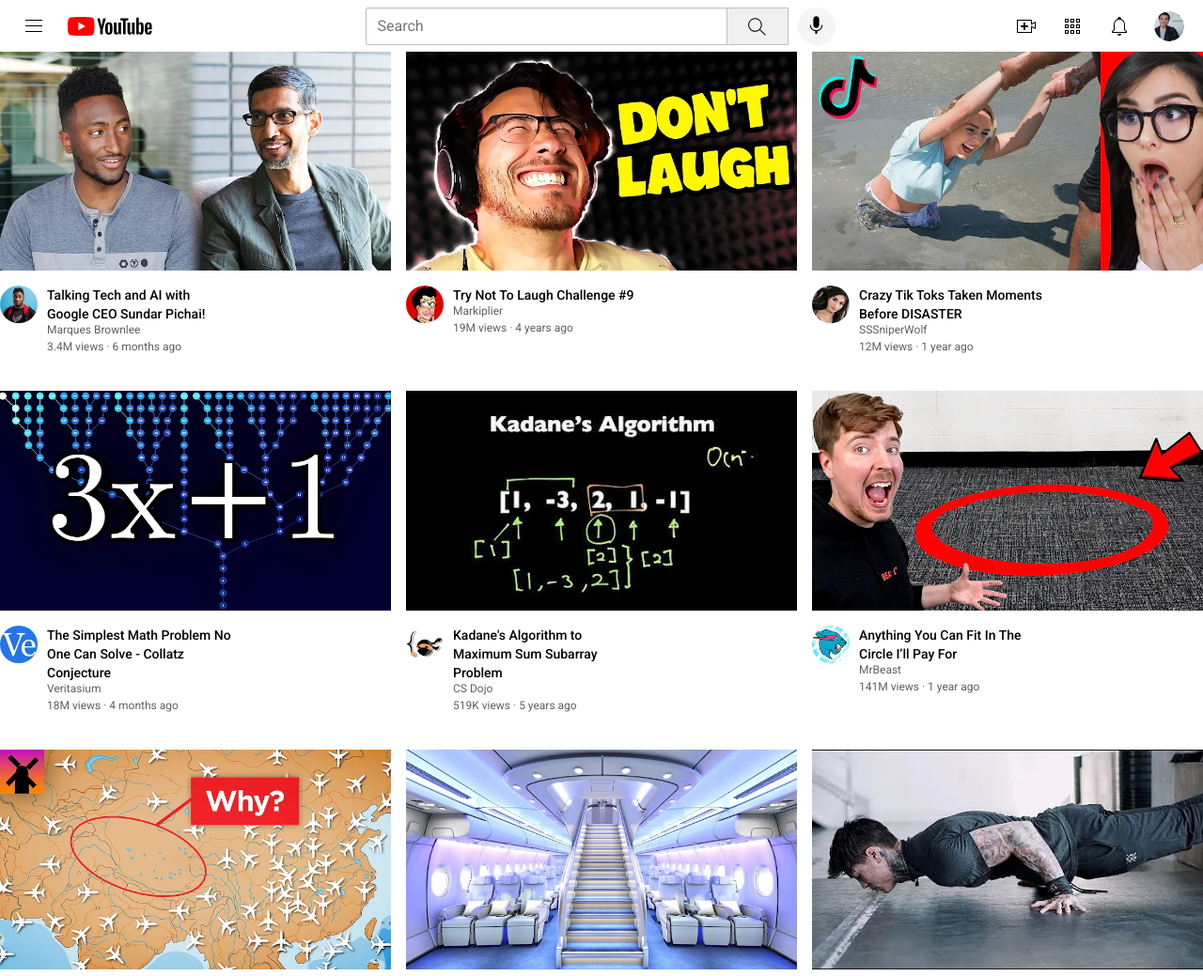
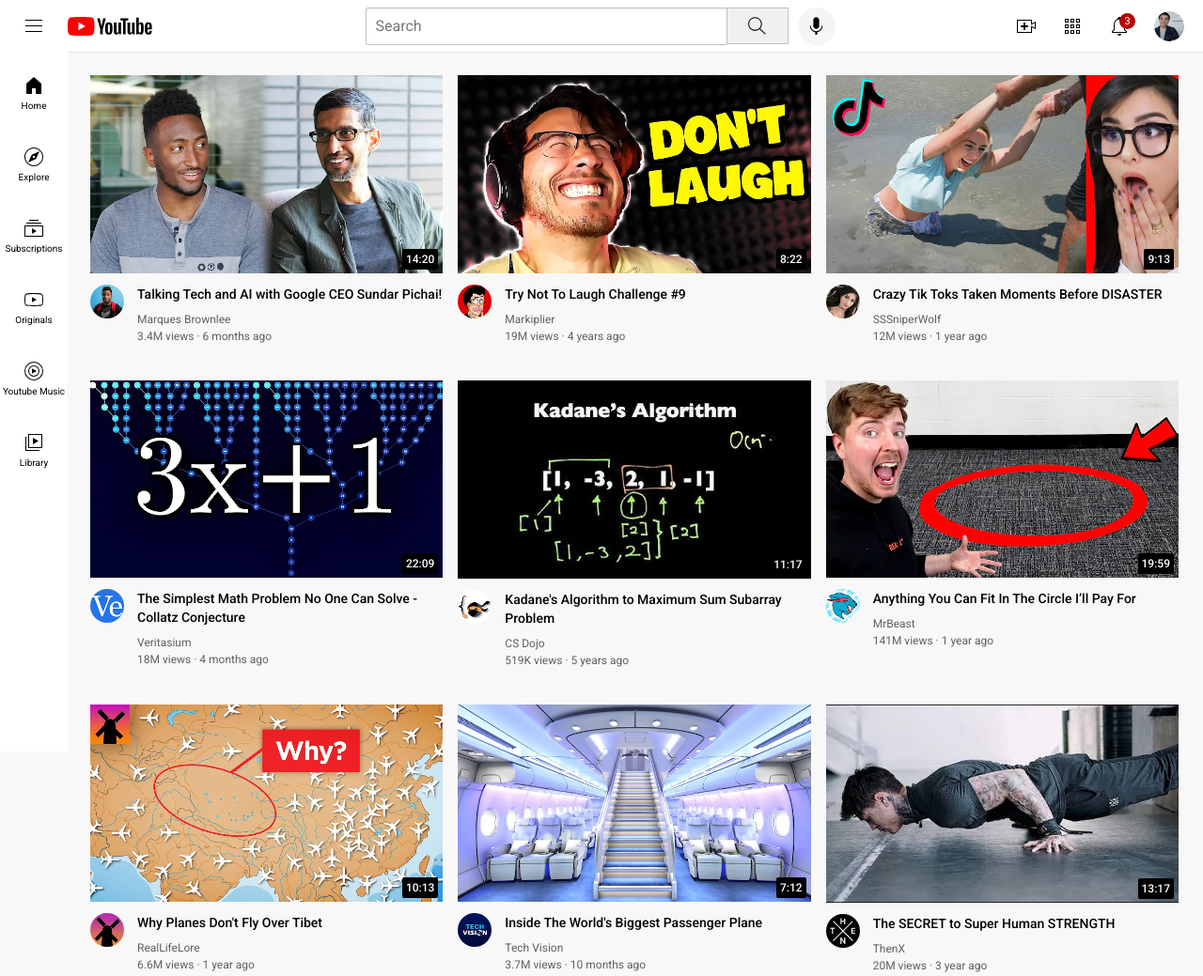
Before and after one commit to xlinh2301/Web, a plain HTML site: page HTML&CSS/youtube.html in a window 1280 px wide. Shown: the top 1039 px of the page at 94% size. Drawn offline with Linux system fonts and the light colour scheme.

Commit message:
final project 3/2

```diff
--- a/HTML&CSS/styles/generals.css
+++ b/HTML&CSS/styles/generals.css
@@ -6,4 +6,8 @@
 
 body {
     margin: 0;
+    padding-top: 80px;
+    padding-left: 96px;
+    padding-right: 26px;
+    background-color: rgb(248, 248, 248);
 }
--- a/HTML&CSS/styles/header.css
+++ b/HTML&CSS/styles/header.css
@@ -1,8 +1,20 @@
 .header {
     height: 55px;
+
     display: flex;
     flex-direction: row;
     justify-content: space-between;
+
+    position: fixed;
+    top: 0;
+    right: 0;
+    left: 0;
+    z-index: 100;
+
+    background-color: white;
+    border-bottom-width: 1px;
+    border-bottom-style: solid;
+    border-bottom-color: rgb(228, 228, 228);
 }
 
 .left-section {
@@ -32,7 +44,7 @@
 .search-bar {
     height: 36px;
     flex: 1;
-    padding-left: 12px;
+    padding-left: 10px;
     font-size: 16px;
     border-width: 1px;
     border-style: solid;
@@ -48,7 +60,7 @@
 }
 
 .search-button {
-    height: 40px;
+    height: 39px;
     width: 66px;
     background-color: rgb(240, 240, 240);
     border-width: 1px;
@@ -58,9 +70,46 @@
     margin-right: 10px;
 }
 
+.search-button,
+.voice-search-button,
+.upload-icon-container,
+.youtube-apps-icon-container,
+.notifications-container {
+    position: relative;
+    display: flex;
+    justify-content: center;
+    align-items: center;
+}
+
+.search-button .tooltip,
+.voice-search-button .tooltip,
+.upload-icon-container .tooltip,
+.youtube-apps-icon-container .tooltip,
+.notifications-container .tooltip {
+    font-family: Roboto, Arial;
+    font-size: 12px;
+    position: absolute;
+    opacity: 0;
+    background-color: gray;
+    color: white;
+    border-radius: 2px;
+    padding: 4px 8px;
+    bottom: -30px;
+    transition: opacity 0.15s;
+    pointer-events: none;
+    white-space: nowrap;
+}
+
+.search-button:hover .tooltip,
+.voice-search-button:hover .tooltip,
+.upload-icon-container:hover .tooltip,
+.youtube-apps-icon-container:hover .tooltip,
+.notifications-container:hover .tooltip {
+    opacity: 1;
+}
+
 .search-icon {
     height: 25px;
-    margin-top: 4px;
 }
 
 .voice-search-button {
@@ -96,7 +145,24 @@
     height: 24px;
 }
 
-.my-channel-icon{
+.notifications-container {
+    position: relative;
+}
+
+.notifications-counts {
+    font-family: Roboto, Arial;
+    font-size: 11px;
+
+    position: absolute;
+    background-color: rgb(181, 0, 0);
+    color: white;
+    top: -2px;
+    right: -5px;
+    padding: 2px 5px;
+    border-radius: 10px;
+}
+
+.current-user-picture{
     height: 32px;
     border-radius: 16px;
 }
--- /dev/null
+++ b/HTML&CSS/styles/sidebar.css
@@ -0,0 +1,33 @@
+.sidebar {
+    position: fixed;
+    top: 55px;
+    bottom: 0;
+    left: 0;
+    width: 72px;
+    background-color: white;
+    z-index: 200;
+    padding-top: 5px;
+}
+
+.sidebar-link {
+    height: 76px;
+    display: flex;
+    justify-content: center;
+    align-items: center;
+    flex-direction: column;
+    cursor: pointer;
+}
+
+.sidebar-link:hover {
+    background-color: rgb(235, 235, 235);
+}
+
+.sidebar-link img {
+    height: 24px;
+    margin-bottom: 4px;
+}
+
+.sidebar-link div {
+    font-family: Roboto, Arial;
+    font-size: 10px;
+}
--- a/HTML&CSS/styles/video.css
+++ b/HTML&CSS/styles/video.css
@@ -1,5 +1,3 @@
-
-
 .thumbnail {
     width: 100%;
 }
@@ -9,17 +7,7 @@
     font-size: 14px;
     font-weight: 500;
     line-height: 20px;
-    margin-bottom: 8 px;
-}
-
-.channel-pictures {
-    display: inline-block;
-    width: 50px;
-    vertical-align: top;
-}
-.video-info {
-    display: inline-block;
-    width: 200px;
+    margin-bottom: 10px;
 }
 
 .video-info-grid {
@@ -28,11 +16,12 @@
 }
 
 .profile-picture {
-    width: 40px;
+    width: 36px;
     border-radius: 50px;
 }
 .thumbnail-row {
-    margin-bottom: 12px;
+    margin-bottom: 8px;
+    position: relative;
 }
 .video-author,
 .video-stats {
@@ -49,3 +38,19 @@
     column-gap: 16px;
     row-gap: 40px;
 }
+
+.video-time {
+    font-family: Roboto, Arial;
+    font-size: 12px;
+    font-weight: 500;
+    position: absolute;
+    background-color: black;
+    color: white;
+    bottom: 8px;
+    right: 5px;
+    padding-left: 4px;
+    padding-right: 4px;
+    padding-top: 4px;
+    padding-bottom: 4px;
+    border-radius: 2px;
+}
--- a/HTML&CSS/youtube.html
+++ b/HTML&CSS/youtube.html
@@ -10,6 +10,7 @@
         <link rel="stylesheet" href="styles/generals.css">
         <link rel="stylesheet" href="styles/header.css">
         <link rel="stylesheet" href="styles/video.css">
+        <link rel="stylesheet" href="styles/sidebar.css">
 
     </head>
     <body>
@@ -26,26 +27,70 @@
 
                 <button class="search-button">
                     <img class="search-icon" src="icons/search.svg" alt="">
+                    <div class="tooltip">Search</div>
                 </button>
 
                 <button class="voice-search-button">
                     <img class="voice-search-icon" src="icons/voice-search-icon.svg" alt="">
+                    <div class="tooltip">Search with your voice</div>
                 </button>
             </div>
 
             <div class="right-section">
-                <img class="upload-icon" src="icons/upload.svg" alt="">
-                <img class="youtube-apps-icon" src="icons/youtube-apps.svg" alt="">
-                <img class="notifications-icon" src="icons/notifications.svg" alt="">
-                <img class="my-channel-icon" src="channel-pictures/my-channel.jpeg" alt="">
+                <div class="upload-icon-container">
+                    <img class="upload-icon" src="icons/upload.svg" alt="">
+                    <div class="tooltip">Create</div>
+                </div>
+                <div class="youtube-apps-icon-container">
+                    <img class="youtube-apps-icon" src="icons/youtube-apps.svg" alt="">
+                    <div class="tooltip">Youtube apps</div>
+                </div>
+                <div class="notifications-container">
+                    <img class="notifications-icon" src="icons/notifications.svg" alt="">
+                    <div class="notifications-counts">3</div>
+                    <div class="tooltip">Notifications</div>
+                </div>
+                <img class="current-user-picture" src="channel-pictures/my-channel.jpeg" alt="">
             </div>
         </div>
 
+        <div class="sidebar">
+            <div class="sidebar-link">
+                <img src="icons/home.svg" alt="">
+                <div>Home</div>
+            </div>
+
+            <div class="sidebar-link">
+                <img src="icons/explore.svg" alt="">
+                <div>Explore</div>
+            </div>
+
+            <div class="sidebar-link">
+                <img src="icons/subscriptions.svg" alt="">
+                <div>Subscriptions</div>
+            </div>
+
+            <div class="sidebar-link">
+                <img src="icons/originals.svg" alt="">
+                <div>Originals</div>
+            </div>
+
+            <div class="sidebar-link">
+                <img src="icons/youtube-music.svg" alt="">
+                <div>Youtube Music</div>
+            </div>
+
+            <div class="sidebar-link">
+                <img src="icons/library.svg" alt="">
+                <div>Library</div>
+            </div>
+        </div>
 
         <div class="video-gird">
             <div class="video-preview">
                 <div class="thumbnail-row">
                     <img class = "thumbnail" src="thumbnail/thumbnail-1.webp" alt="">
+                    <div class="video-time">14:20</div>
                 </div>
                 <div class="video-info-grid">
                     <div class="channel-pictures">
@@ -70,6 +115,7 @@
             <div class="video-preview">
                 <div class="thumbnail-row">
                     <img class = "thumbnail" src="thumbnail/thumbnail-2.webp" alt="">
+                    <div class="video-time">8:22</div>
                 </div>
                 <div class="video-info-grid">
                     <div class="channel-pictures">
@@ -94,6 +140,7 @@
             <div class="video-preview">
                 <div class="thumbnail-row">
                     <img class = "thumbnail" src="thumbnail/thumbnail-3.webp" alt="">
+                    <div class="video-time">9:13</div>
                 </div>
                 <div class="video-info-grid">
                     <div class="channel-pictures">
@@ -118,6 +165,7 @@
             <div class="video-preview">
                 <div class="thumbnail-row">
                     <img class = "thumbnail" src="thumbnail/thumbnail-4.webp" alt="">
+                    <div class="video-time">22:09</div>
                 </div>
                 <div class="video-info-grid">
                     <div class="channel-pictures">
@@ -142,6 +190,7 @@
             <div class="video-preview">
                 <div class="thumbnail-row">
                     <img class = "thumbnail" src="thumbnail/thumbnail-5.webp" alt="">
+                    <div class="video-time">11:17</div>
                 </div>
                 <div class="video-info-grid">
                     <div class="channel-pictures">
@@ -166,6 +215,7 @@
             <div class="video-preview">
                 <div class="thumbnail-row">
                     <img class = "thumbnail" src="thumbnail/thumbnail-6.webp" alt="">
+                    <div class="video-time">19:59</div>
                 </div>
                 <div class="video-info-grid">
                     <div class="channel-pictures">
@@ -189,6 +239,7 @@
             <div class="video-preview">
                 <div class="thumbnail-row">
                     <img class = "thumbnail" src="thumbnail/thumbnail-7.webp" alt="">
+                    <div class="video-time">10:13</div>
                 </div>
                 <div class="video-info-grid">
                     <div class="channel-pictures">
@@ -213,6 +264,7 @@
             <div class="video-preview">
                 <div class="thumbnail-row">
                     <img class = "thumbnail" src="thumbnail/thumbnail-8.webp" alt="">
+                    <div class="video-time">7:12</div>
                 </div>
                 <div class="video-info-grid">
                     <div class="channel-pictures">
@@ -237,6 +289,7 @@
             <div class="video-preview">
                 <div class="thumbnail-row">
                     <img class = "thumbnail" src="thumbnail/thumbnail-9.webp" alt="">
+                    <div class="video-time">13:17</div>
                 </div>
                 <div class="video-info-grid">
                     <div class="channel-pictures">
@@ -261,6 +314,7 @@
             <div class="video-preview">
                 <div class="thumbnail-row">
                     <img class = "thumbnail" src="thumbnail/thumbnail-10.webp" alt="">
+                    <div class="video-time">7:53</div>
                 </div>
                 <div class="video-info-grid">
                     <div class="channel-pictures">
@@ -285,6 +339,7 @@
             <div class="video-preview">
                 <div class="thumbnail-row">
                     <img class = "thumbnail" src="thumbnail/thumbnail-11.webp" alt="">
+                    <div class="video-time">4:10</div>
                 </div>
                 <div class="video-info-grid">
                     <div class="channel-pictures">
@@ -309,6 +364,7 @@
             <div class="video-preview">
                 <div class="thumbnail-row">
                     <img class = "thumbnail" src="thumbnail/thumbnail-12.webp" alt="">
+                    <div class="video-time">4:51</div>
                 </div>
                 <div class="video-info-grid">
                     <div class="channel-pictures">
```
Also changed, not shown: HTML&CSS/icons/explore.svg (added), HTML&CSS/icons/home.svg (added), HTML&CSS/icons/library.svg (added), HTML&CSS/icons/originals.svg (added), HTML&CSS/icons/subscriptions.svg (added), HTML&CSS/icons/youtube-music.svg (added).
